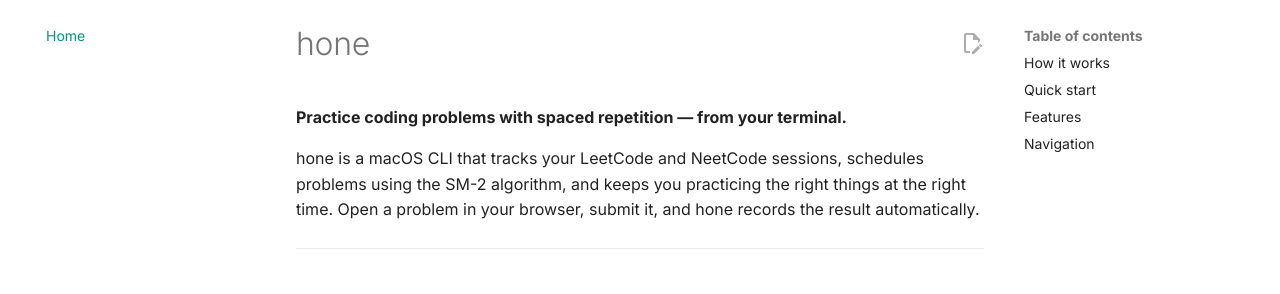
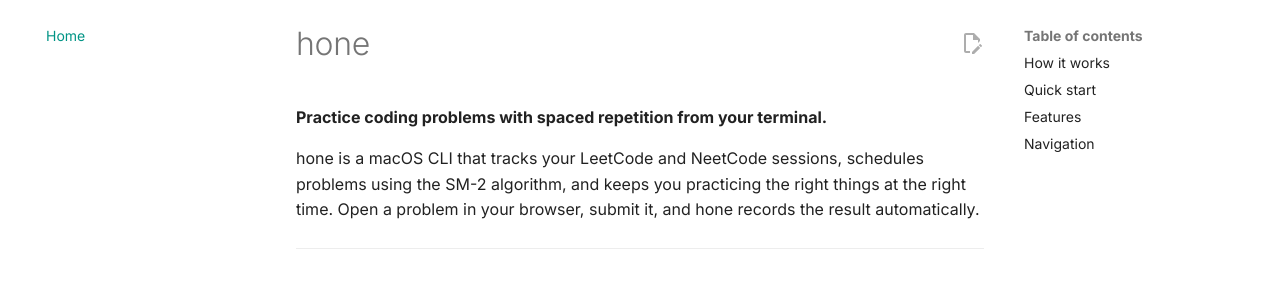
Before and after one commit to pricklywiggles/hone, an MkDocs documentation site: the page built from docs/index.md, in a window 1280 px wide and 900 px high. Shown: the part 123-417 px from the top of the window. Built offline with MkDocs 1.6.1 and Material for MkDocs 9.7.7, drawn with Linux system fonts in a browser that asks for light colours; comment, search, counter and statistics services are not loaded.

Commit message:
force workflow

```diff
--- a/docs/index.md
+++ b/docs/index.md
@@ -1,6 +1,6 @@
 # hone
 
-**Practice coding problems with spaced repetition — from your terminal.**
+**Practice coding problems with spaced repetition from your terminal.**
 
 hone is a macOS CLI that tracks your LeetCode and NeetCode sessions, schedules problems using the SM-2 algorithm, and keeps you practicing the right things at the right time. Open a problem in your browser, submit it, and hone records the result automatically.
 
```
Also changed, not shown: README.md (line endings or trailing spaces).
